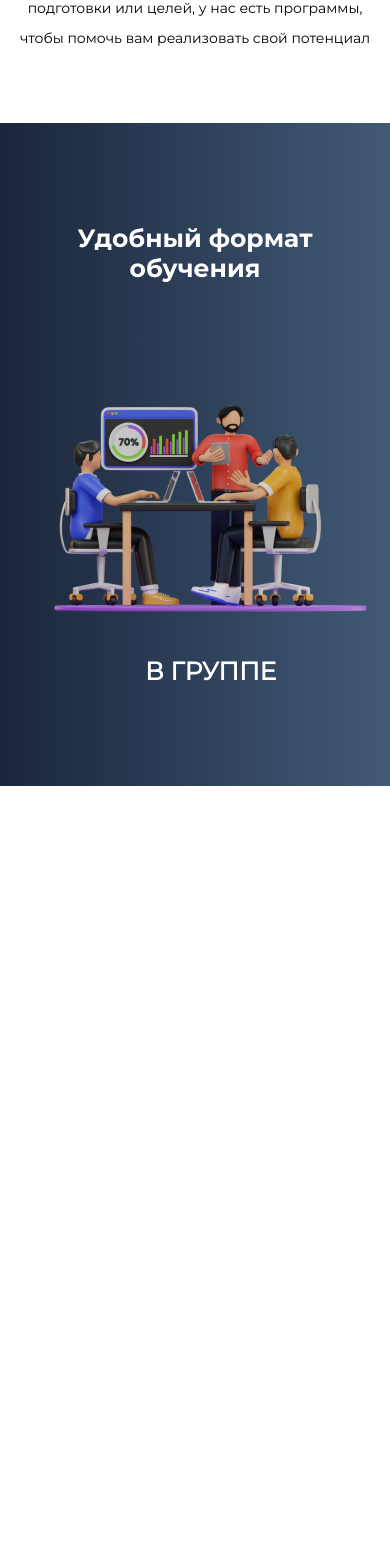
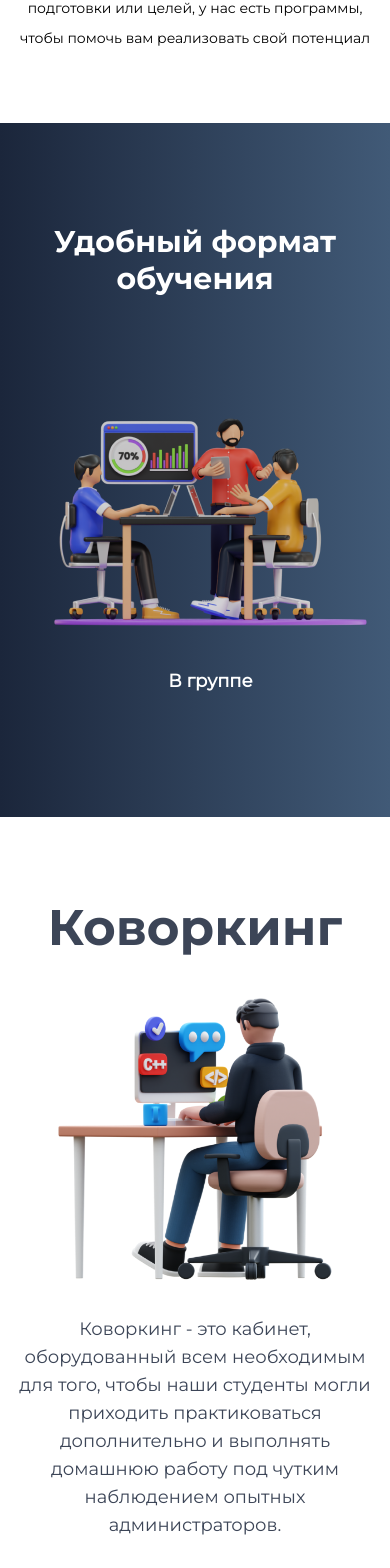
Before and after one commit to Ismail-1004/webstep, a Nuxt app: page / in a window 390 px wide. Shown: the part 1690-3258 px from the top of the page. Before the commit the page ends 2476 px from the top, so only its background shows below. Built offline with nearby package versions, Linux system fonts and the light colour scheme.

Commit message:
coworking section created

```diff
--- a/locales/ru-RU.json
+++ b/locales/ru-RU.json
@@ -17,8 +17,19 @@
         "design": "Веб Дизайн",
         "three": "3DS Max & Autocad"
     },
+    "format": {
+        "title": "Удобный формат обучения",
+        "group": "В группе",
+        "individually": "Индивидуально",
+        "premanetly": "Очно",
+        "online": "Онлайн"
+    },
     "whyWe": {
         "title": "Почему Выбирают Нас?",
         "text": "Наша миссия - вдохновить и поддержать вас в достижении ваших целей в области технологий. Мы предлагаем широкий спектр курсов и тренингов, разработанных экспертами в соответствии с последними тенденциями в индустрии. Независимо от вашего уровня подготовки или целей, у нас есть программы, чтобы помочь вам реализовать свой потенциал"
+    },
+    "coworking": {
+        "title": "Коворкинг",
+        "text": "Коворкинг - это кабинет, оборудованный всем необходимым для того, чтобы наши студенты могли приходить практиковаться дополнительно и выполнять домашнюю работу под чутким наблюдением опытных администраторов."
     }
 }
--- a/pages/index.vue
+++ b/pages/index.vue
@@ -11,10 +11,10 @@ const courses = [
 ];
 
 const formats = [
-  { title: "В ГРУППЕ", img: "/s-1.png" },
-  { title: "ИНДИВИДУАЛЬНО", img: "/s-2.png" },
-  { title: "ОЧНО", img: "/s-3.png" },
-  { title: "ОНЛАЙН", img: "/s-4.png" },
+  { title: t("format.group"), img: "/s-1.png" },
+  { title: t("format.individually"), img: "/s-2.png" },
+  { title: t("format.premanetly"), img: "/s-3.png" },
+  { title: t("format.online"), img: "/s-4.png" },
 ];
 </script>
 
@@ -41,7 +41,7 @@ const formats = [
     </section>
     <section class="study">
       <div class="study__content container">
-        <h2 class="study__content-title">Удобный формат обучения</h2>
+        <h2 class="study__content-title">{{ $t("format.title") }}</h2>
         <div class="study__content-formats">
           <div
             class="study__content-item"
@@ -52,6 +52,22 @@ const formats = [
             <h2>{{ format.title }}</h2>
           </div>
         </div>
+      </div>
+    </section>
+    <section class="cowork">
+      <div class="cowork__content container">
+        <div class="cowork__content-info">
+          <h2 class="cowork__content-title">{{ $t("coworking.title") }}</h2>
+          <img
+            src="@/assets/images/cowork/cowork.png"
+            alt="Cowork"
+            class="cowork__content-img"
+          />
+          <p class="cowork__content-text">
+            {{ $t("coworking.text") }}
+          </p>
+        </div>
+        <img src="@/assets/images/cowork/cowork.png" alt="Cowork" />
       </div>
     </section>
   </div>
@@ -165,7 +181,7 @@ const formats = [
 }
 
 .study {
-    padding: 100px 0;
+  padding: 100px 0;
   &__content {
     &-title {
       font-family: var(--MB700);
@@ -175,11 +191,12 @@ const formats = [
       margin-bottom: 120px;
 
       @media (max-width: 768px) {
-        font-size: 25px;
+        font-size: 30px;
       }
     }
     &-formats {
       display: flex;
+      padding-bottom: 25px;
 
       @media (max-width: 1300px) {
         overflow: scroll;
@@ -191,13 +208,82 @@ const formats = [
         font-size: 25px;
         text-align: center;
         margin-top: 30px;
+
+        @media (max-width: 992px) {
+          font-size: 18px;
+        }
       }
     }
 
     &-item {
+      display: flex;
+      flex-direction: column;
+      justify-content: space-between;
+    }
+  }
+}
+
+.cowork {
+  background: white;
+  padding: 100px 0;
+
+  @media (max-width: 992px) {
+    padding: 80px 0;
+  }
+
+  &__content {
+    display: flex;
+    justify-content: space-between;
+    align-items: center;
+
+    @media(max-width: 992px) {
+      justify-content: center;
+      & img:last-child {
+        display: none;
+      }
+    }
+
+    &-info {
+      @media (max-width: 992px) {
         display: flex;
         flex-direction: column;
-        justify-content: space-between;
+        align-items: center;
+      }
+    }
+
+    &-title {
+      color: #1b263bda;
+      font-size: 50px;
+      font-family: var(--MB700);
+      margin-bottom: 15px;
+
+      @media (max-width: 992px) {
+        margin-bottom: 5px;
+      }
+    }
+
+    &-text {
+      color: #1b263bda;
+      font-family: var(--MR400);
+      line-height: 32px;
+      font-size: 20px;
+      max-width: 650px;
+      text-align: justify;
+
+      @media (max-width: 992px) {
+        text-align: center;
+        font-size: 18px;
+        line-height: 28px;
+      }
+    }
+
+    &-img {
+      display: none;
+
+      @media (max-width: 992px) {
+        display: block;
+        width: 300px;
+      }
     }
   }
 }
```
Also changed, not shown: locales/uz-UZ.json (+11 -0 lines), assets/images/cowork/cowork.png (added).
